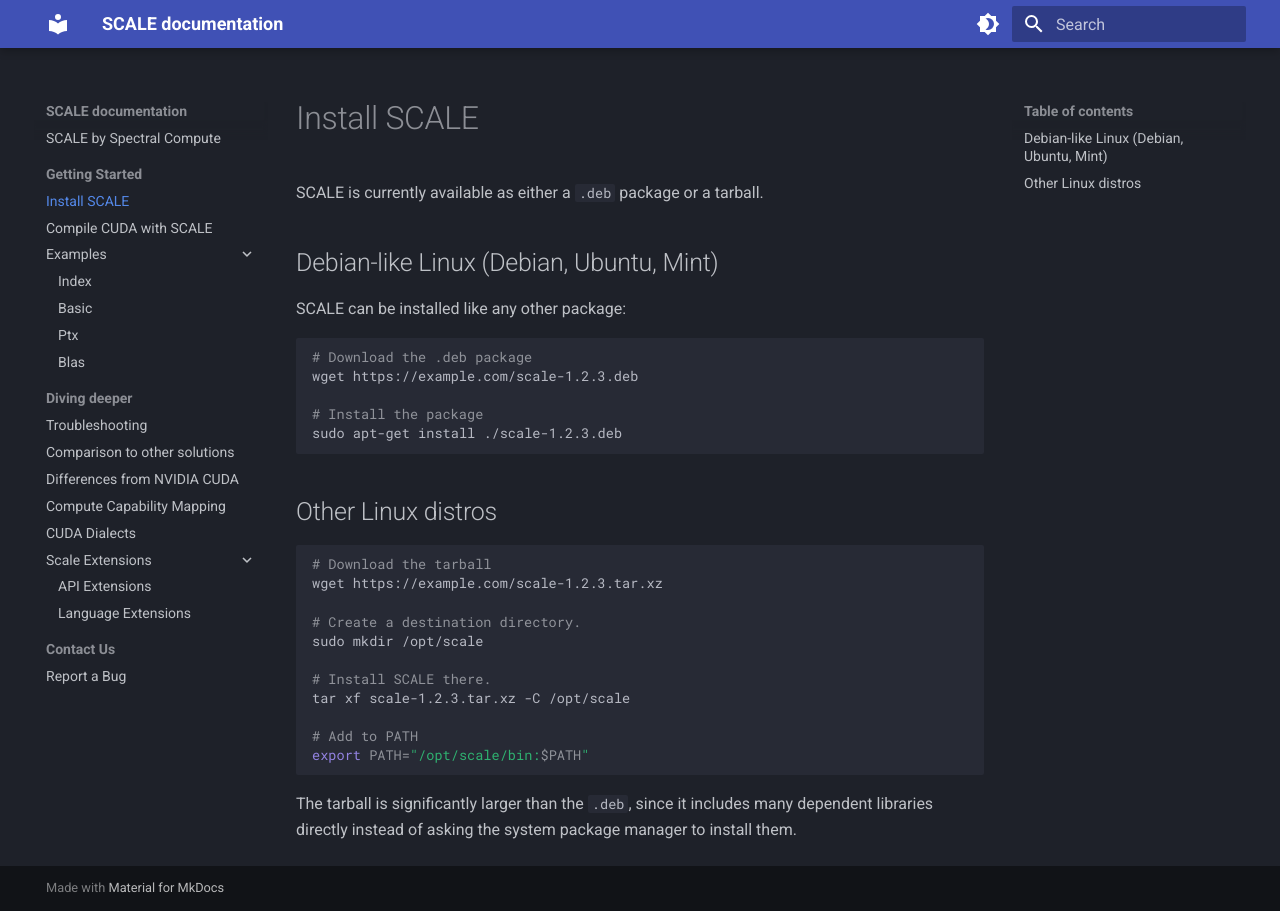
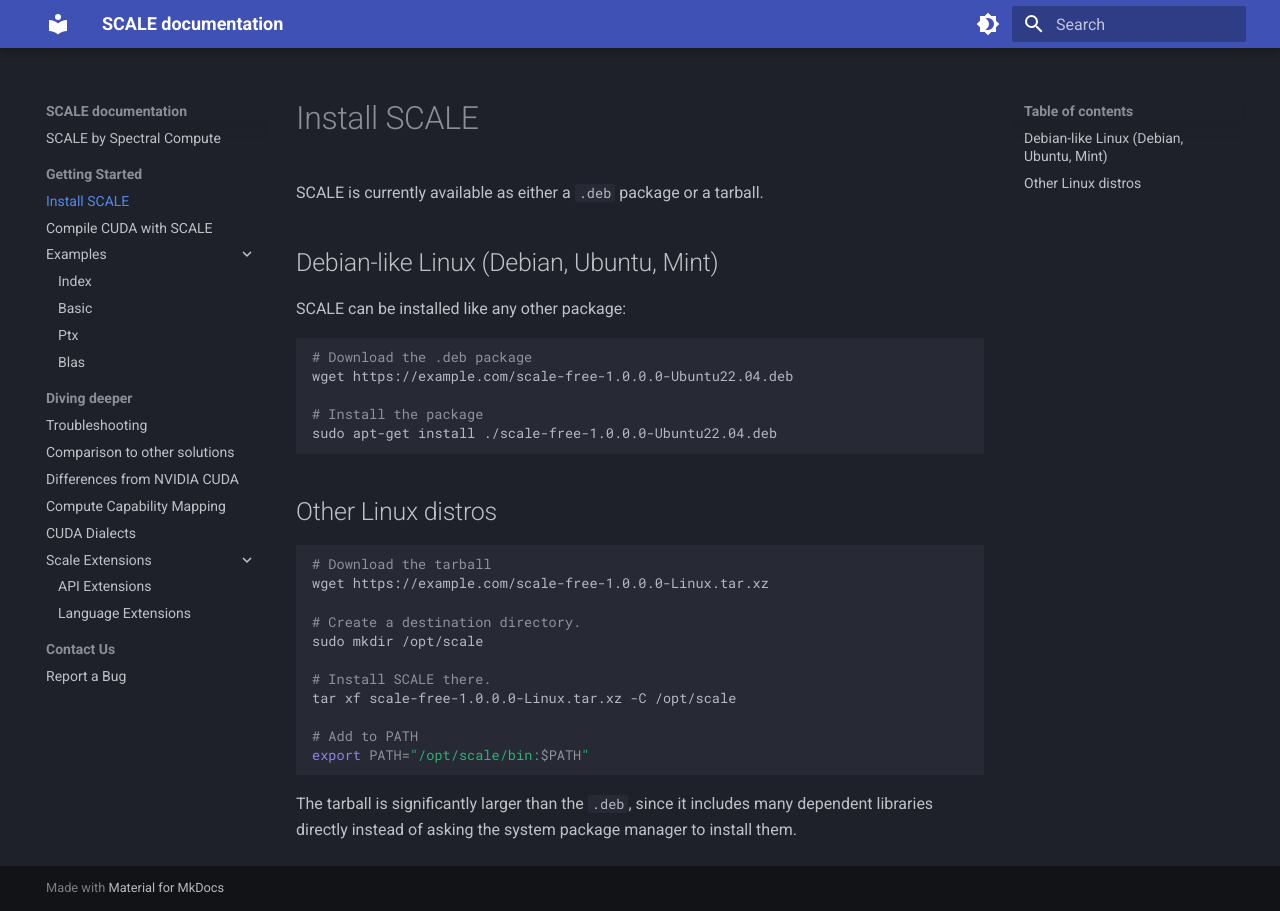
Before and after one commit to spectral-compute/scale-docs, an MkDocs documentation site: the page built from docs/manual/how-to-install.md, in a window 1280 px wide. Built offline with MkDocs 1.6.1 and Material for MkDocs 9.7.7, drawn with Linux system fonts in a browser that asks for light colours.

Commit message:
Get closer to the real package names

````diff
--- a/docs/manual/how-to-install.md
+++ b/docs/manual/how-to-install.md
@@ -8,23 +8,23 @@ SCALE can be installed like any other package:
 
 ```bash
 # Download the .deb package
-wget https://example.com/scale-1.2.3.deb
+wget https://example.com/scale-free-1.0.0.0-Ubuntu22.04.deb
 
 # Install the package
-sudo apt-get install ./scale-1.2.3.deb
+sudo apt-get install ./scale-free-1.0.0.0-Ubuntu22.04.deb
 ```
 
 ## Other Linux distros
 
 ```bash
 # Download the tarball
-wget https://example.com/scale-1.2.3.tar.xz
+wget https://example.com/scale-free-1.0.0.0-Linux.tar.xz
 
 # Create a destination directory.
 sudo mkdir /opt/scale
 
 # Install SCALE there.
-tar xf scale-1.2.3.tar.xz -C /opt/scale
+tar xf scale-free-1.0.0.0-Linux.tar.xz -C /opt/scale
 
 # Add to PATH
 export PATH="/opt/scale/bin:$PATH"
````
